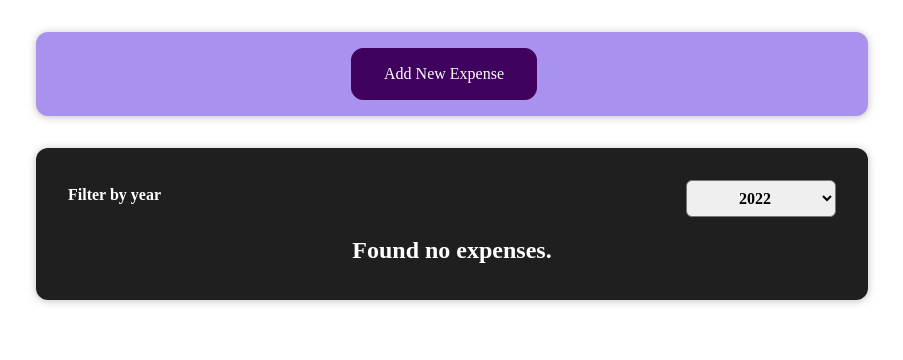
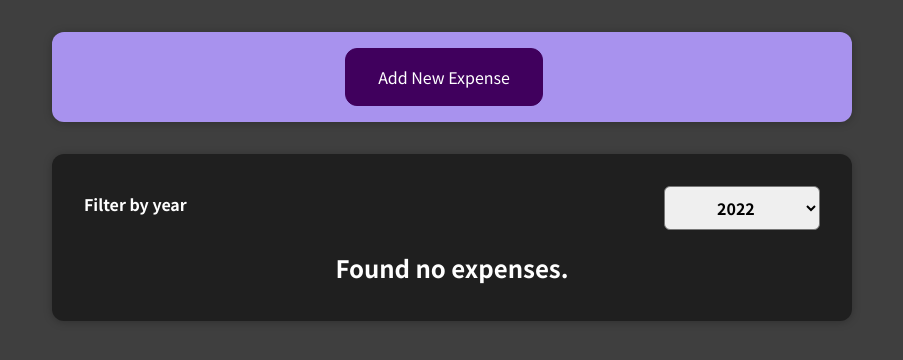
Before and after one commit to Marknjo/react-lab, a React (Create React App) app: page / in a window 1280 px wide. Shown: the top 360 px of the page, without its empty margins (188-1091 px from the left). Built offline with nearby package versions, Linux system fonts and the light colour scheme.

Commit message:
Ad base css styles to the app

```diff
--- /dev/null
+++ b/src/index.css
@@ -0,0 +1,14 @@
+@import url('https://fonts.googleapis.com/css2?family=Noto+Sans+JP:wght@400;700&display=swap');
+
+* {
+  box-sizing: border-box;
+}
+
+html {
+  font-family: 'Noto Sans JP', sans-serif;
+}
+
+body {
+  margin: 0;
+  background-color: #3f3f3f;
+}
```
Also changed, not shown: src/index.js (+5 -4 lines).
